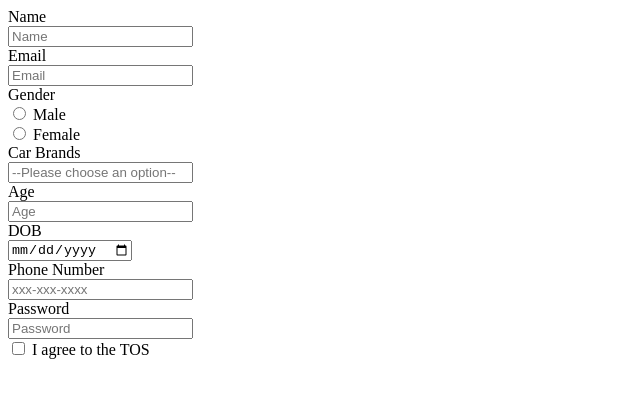
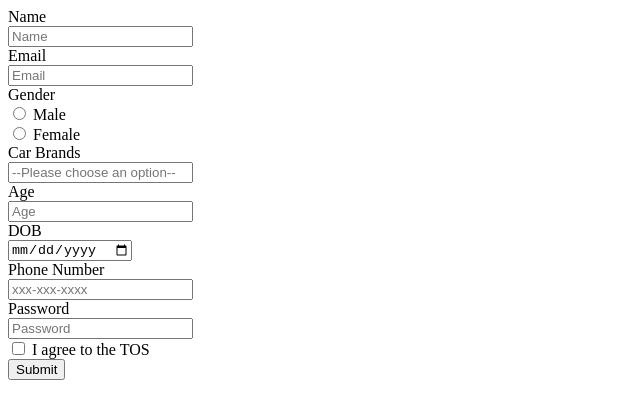
Before and after one commit to acciojob/signup-form-car-krishnababu-bandapalli, a website: page main.html in a window 1280 px wide. Shown: the whole page, without its empty margins (0-640 px from the left). Drawn offline with Linux system fonts and the light colour scheme.

Commit message:
created a submission

```diff
--- a/main.html
+++ b/main.html
@@ -29,7 +29,8 @@
 		<label for="password">Password</label> <br>
 		<input type="password" id="password" placeholder="Password" required> <br>
 		<input type="checkbox" id="tos" required>
-		<label for="tos">I agree to the TOS</label>
+		<label for="tos">I agree to the TOS</label> <br>
+		<input type="submit">
 	</form>
     <script type="text/javascript" src="./script.js">
 </script>
```
